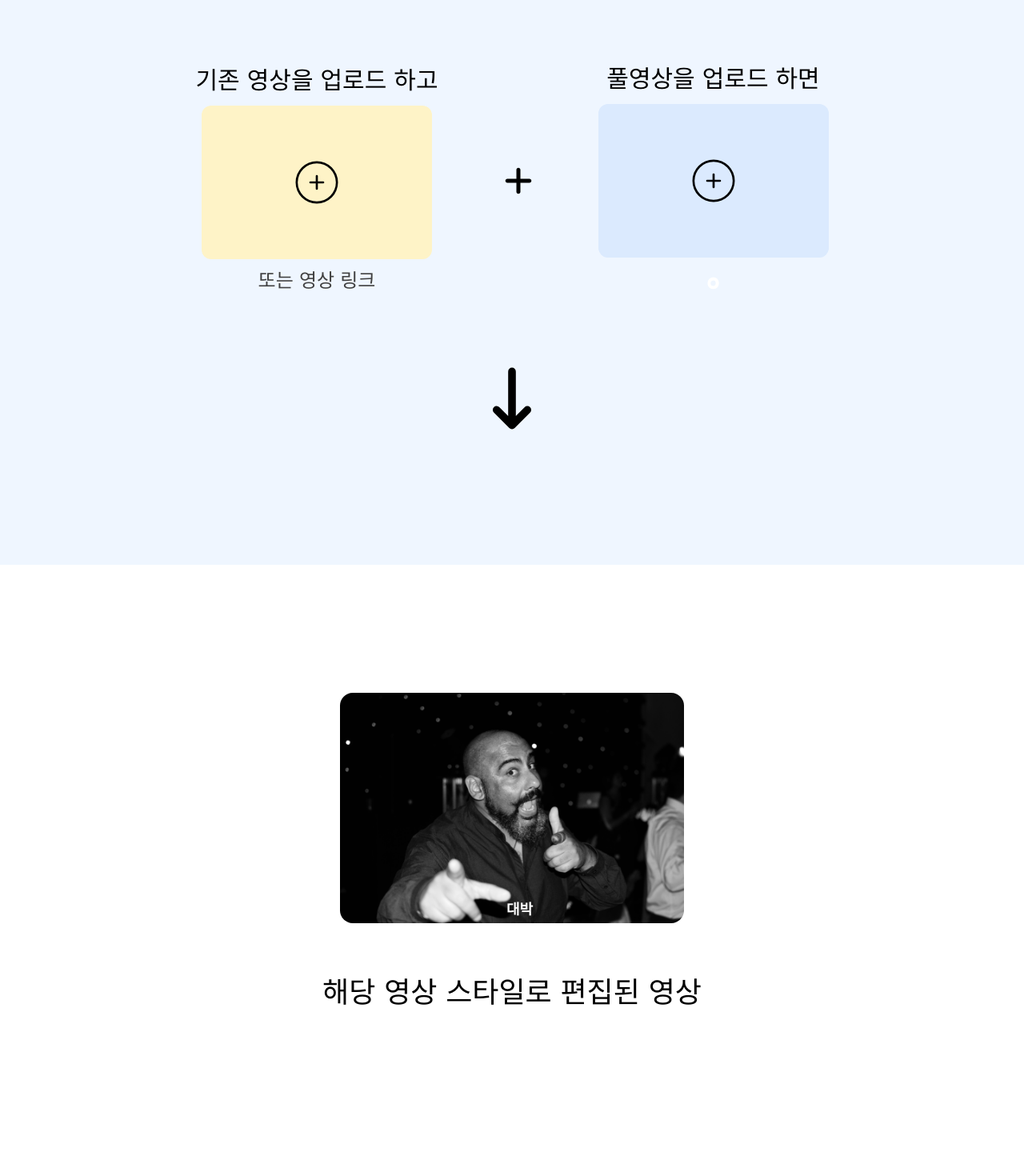
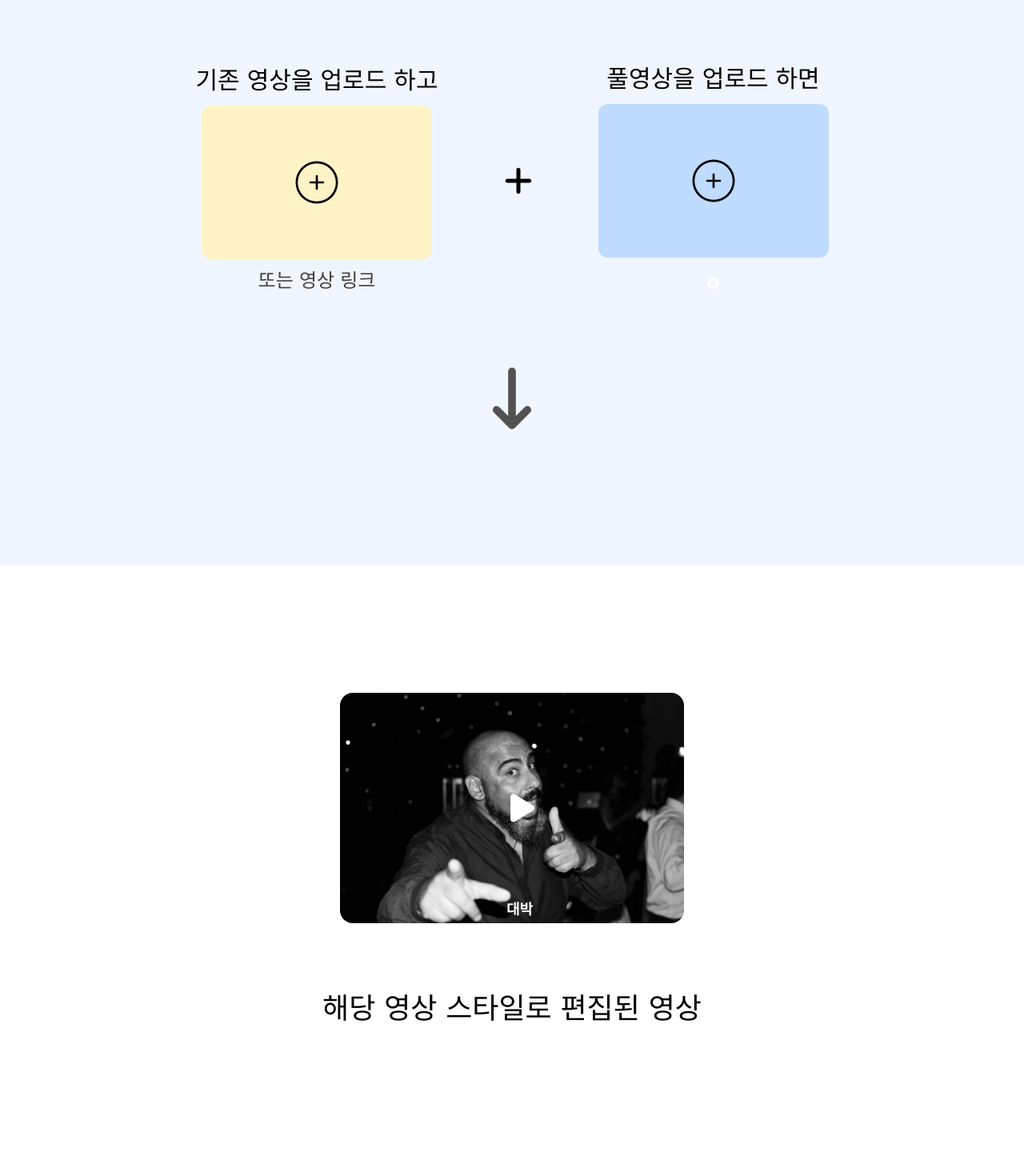
Before and after one commit to noaprost/an, a Next.js app: page / in a window 1280 px wide. Shown: the part 1720-3190 px from the top of the page at 80% size. Built offline with nearby package versions, Linux system fonts and the light colour scheme.

Commit message:
feat: 디자인 수정

```diff
--- a/src/components/ImageInfo1.tsx
+++ b/src/components/ImageInfo1.tsx
@@ -16,7 +16,7 @@ export default function ImageInfo1() {
         <PlusIcon />
         <div className="flex flex-col items-center gap-3">
           <p>풀영상을 업로드 하면</p>
-          <div className="w-72 h-48  rounded-xl flex justify-center items-center bg-blue-100">
+          <div className="w-72 h-48  rounded-xl flex justify-center items-center bg-blue-200">
             <PlusCircleIcon />
           </div>
           <p className="text-white">o</p>
--- a/src/components/ImageInfo2.tsx
+++ b/src/components/ImageInfo2.tsx
@@ -1,9 +1,10 @@
 import Image from "next/image";
 import SurpriseImage from "../../public/images/surprise.jpg";
+import PlayIcon from "./ui/PlayIcon";
 
 export default function ImageInfo2() {
   return (
-    <section className="flex flex-col items-center gap-10 py-40">
+    <section className="flex flex-col items-center gap-5 py-40">
       <div className="">
         <Image
           src={SurpriseImage}
@@ -13,6 +14,7 @@ export default function ImageInfo2() {
         <p className="font-sans relative bottom-8 -right-52 text-lg font-semibold text-white">
           대박
         </p>
+        <PlayIcon />
       </div>
       <p className="text-4xl">해당 영상 스타일로 편집된 영상</p>
     </section>
--- a/src/components/ui/DownArrowIcon.tsx
+++ b/src/components/ui/DownArrowIcon.tsx
@@ -1,5 +1,5 @@
 import { HiArrowNarrowDown } from "react-icons/hi";
 
 export default function DownArrowIcon() {
-  return <HiArrowNarrowDown className="w-24 h-24" />;
+  return <HiArrowNarrowDown className="w-24 h-24 text-neutral-600" />;
 }
--- /dev/null
+++ b/src/components/ui/PlayIcon.tsx
@@ -0,0 +1,7 @@
+import { FaPlay } from "react-icons/fa6";
+
+export default function PlayIcon() {
+  return (
+    <FaPlay className="w-10 h-10 text-white relative bottom-48 -right-52" />
+  );
+}
```
